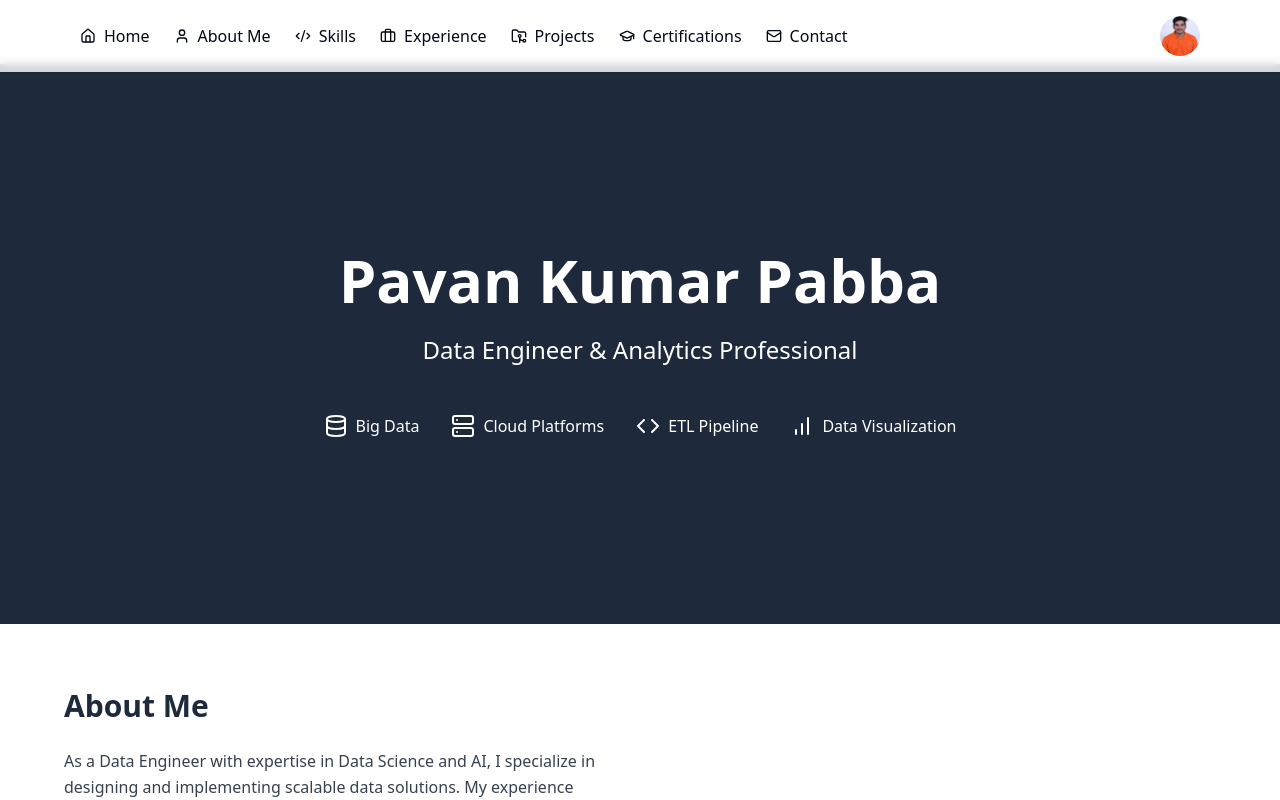
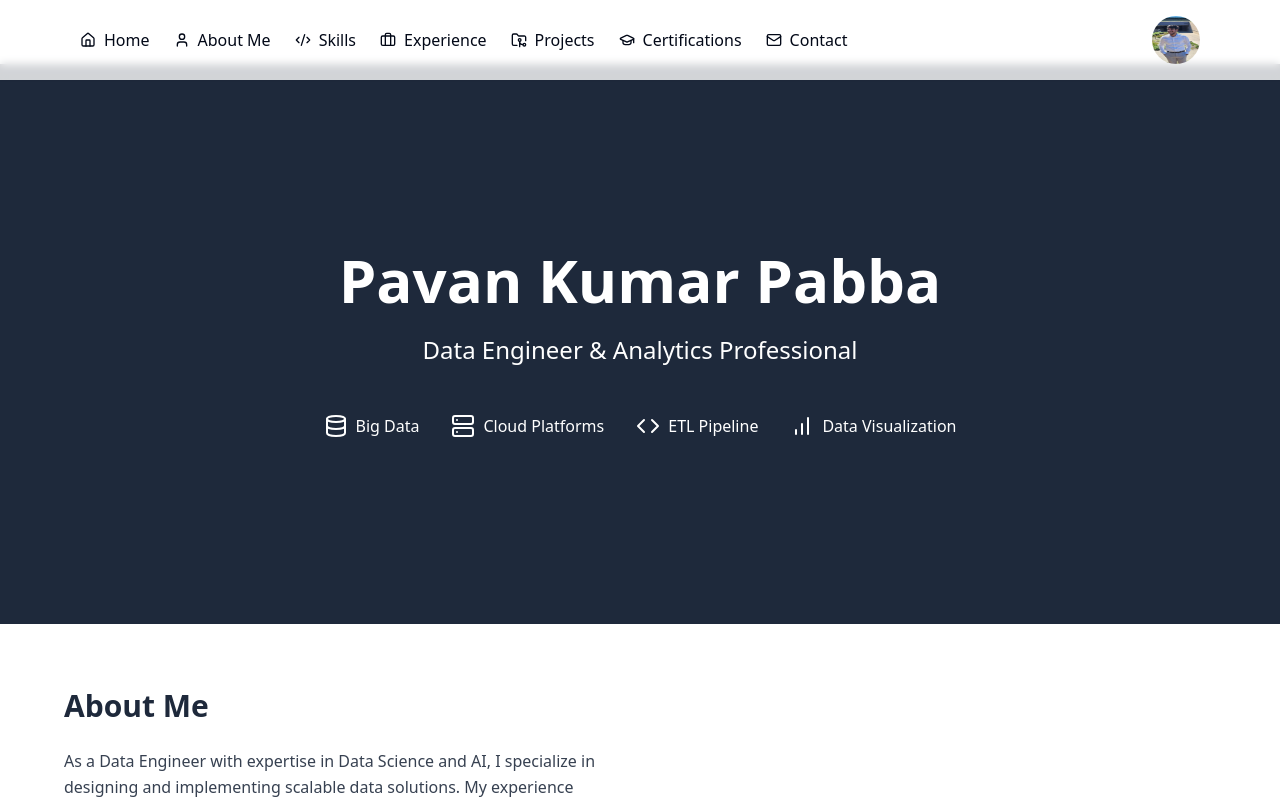
Before and after one commit to Pavan-Kumar-Pabba/data-engineer-portfolio, a React (Vite) app: page / in a window 1280 px wide. Shown: the top 800 px of the page. Built offline with nearby package versions, Linux system fonts and the light colour scheme.

Commit message:
Update profile picture
Replaced the profile picture in the navigation bar with a new image and adjusted its size and position.

```diff
--- a/src/components/Navigation.tsx
+++ b/src/components/Navigation.tsx
@@ -1,3 +1,4 @@
+
 import { Home, User, GraduationCap, Code2, Briefcase, FolderGit2, Mail } from "lucide-react";
 import { Avatar, AvatarImage, AvatarFallback } from "@/components/ui/avatar";
 
@@ -63,8 +64,8 @@ const Navigation = () => {
             <span>Contact</span>
           </button>
         </div>
-        <Avatar className="w-10 h-10">
-          <AvatarImage src="/lovable-uploads/503e9d73-b3e1-42b7-b20b-afb16b1c1f0b.png" alt="Profile" />
+        <Avatar className="w-12 h-12">
+          <AvatarImage src="/lovable-uploads/07f34fb6-f5c1-479d-8b42-70f0a305b899.png" alt="Profile" />
           <AvatarFallback>PP</AvatarFallback>
         </Avatar>
       </div>
```
